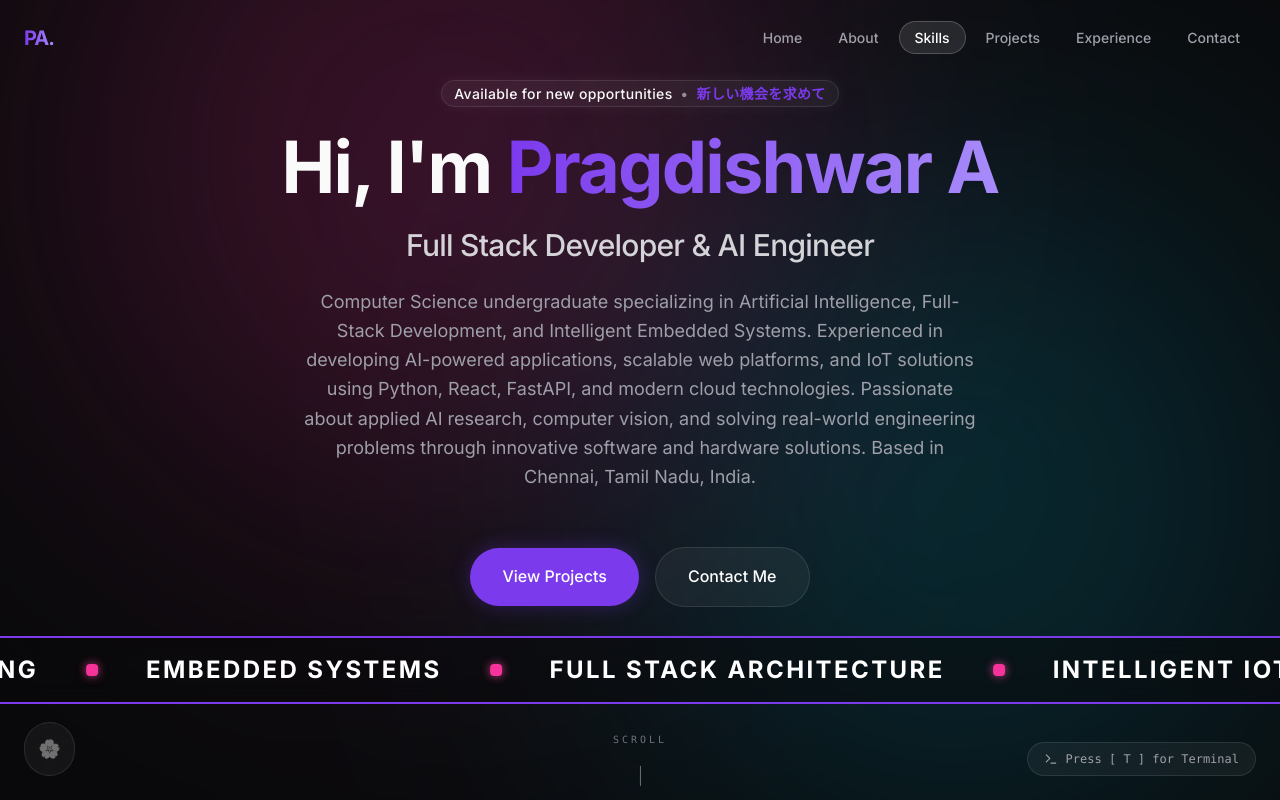
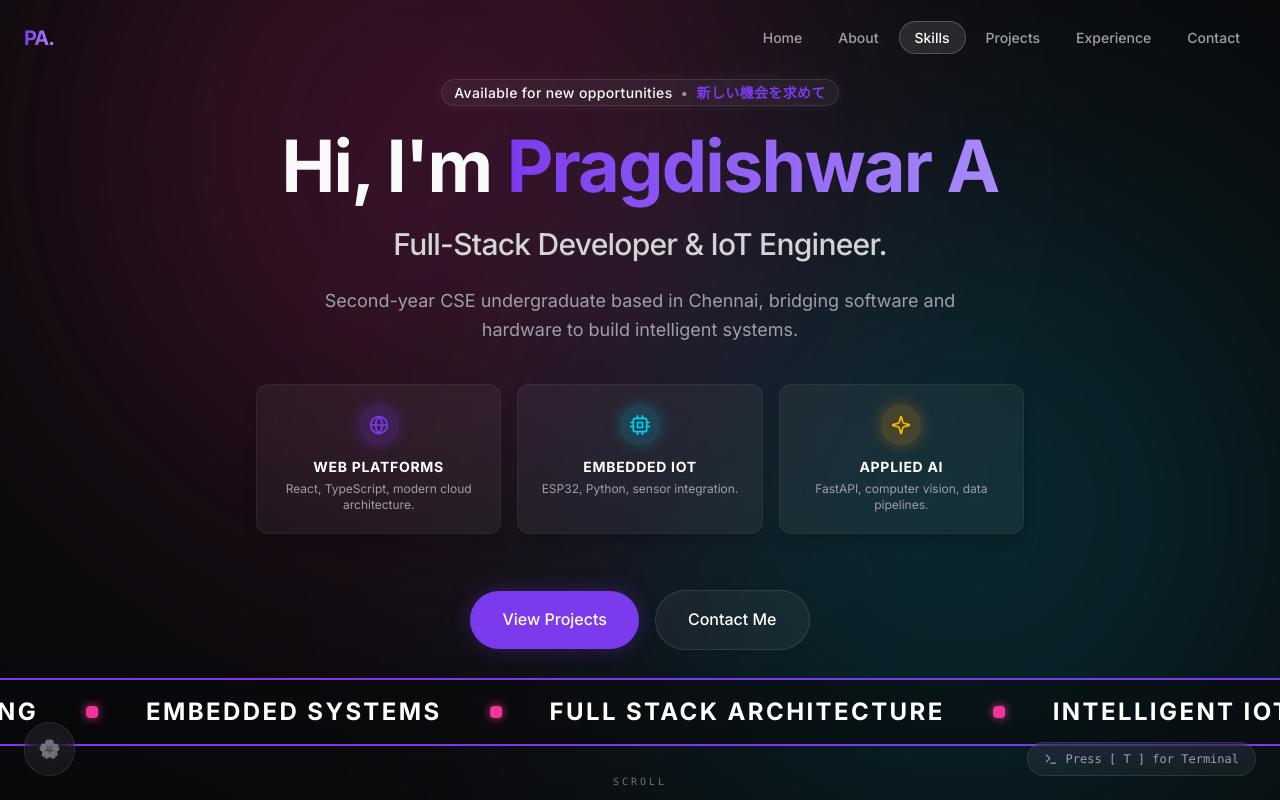
Before and after one commit to Pragdishwar/prag-profile, a Next.js app: page / in a window 1280 px wide. Shown: the top 800 px of the page. Built offline with nearby package versions, Linux system fonts and the light colour scheme.

Commit message:
content: rewrote hero intro text and added 3 skill pillars

```diff
--- a/src/components/sections/Hero.tsx
+++ b/src/components/sections/Hero.tsx
@@ -67,25 +67,46 @@ export default function Hero() {
           </motion.div>
 
           <motion.h1 variants={item} className="text-5xl md:text-7xl font-bold tracking-tight">
-            Hi, I'm <span className="text-gradient">{personalDetails.name}</span>
+            Hi, I'm <span className="text-gradient">Pragdishwar A</span>
           </motion.h1>
 
           <motion.h2 variants={item} className="text-2xl md:text-3xl text-zinc-300 font-medium tracking-tight">
-            {personalDetails.role.split('').map((char, index) => (
-              <motion.span
-                key={index}
-                initial={{ opacity: 0, y: 10 }}
-                animate={{ opacity: 1, y: 0 }}
-                transition={{ delay: 0.5 + index * 0.03, duration: 0.2 }}
-              >
-                {char}
-              </motion.span>
-            ))}
+            Full-Stack Developer & IoT Engineer.
           </motion.h2>
 
           <motion.p variants={item} className="text-lg text-zinc-400 max-w-2xl leading-relaxed">
-            {personalDetails.bio} Based in {personalDetails.location}.
+            Second-year CSE undergraduate based in Chennai, bridging software and hardware to build intelligent systems.
           </motion.p>
+
+          <motion.div variants={item} className="flex flex-col md:flex-row gap-4 mt-4 w-full justify-center text-left md:text-center">
+            <div className="flex flex-col items-center md:items-center text-center gap-3 p-5 glass-card rounded-xl border border-white/5 bg-white/5 hover:bg-white/10 transition-colors flex-1 shadow-lg shadow-black/20">
+              <div className="w-10 h-10 rounded-full bg-primary/20 flex items-center justify-center text-primary shadow-[0_0_15px_rgba(124,58,237,0.3)]">
+                <svg xmlns="http://www.w3.org/2000/svg" width="20" height="20" viewBox="0 0 24 24" fill="none" stroke="currentColor" strokeWidth="2" strokeLinecap="round" strokeLinejoin="round"><circle cx="12" cy="12" r="10"/><path d="M12 2a14.5 14.5 0 0 0 0 20 14.5 14.5 0 0 0 0-20"/><path d="M2 12h20"/></svg>
+              </div>
+              <div>
+                <h3 className="font-bold text-white text-sm uppercase tracking-wider mb-1">Web Platforms</h3>
+                <p className="text-xs text-zinc-400">React, TypeScript, modern cloud architecture.</p>
+              </div>
+            </div>
+            <div className="flex flex-col items-center md:items-center text-center gap-3 p-5 glass-card rounded-xl border border-white/5 bg-white/5 hover:bg-white/10 transition-colors flex-1 shadow-lg shadow-black/20">
+              <div className="w-10 h-10 rounded-full bg-cyan-500/20 flex items-center justify-center text-cyan-400 shadow-[0_0_15px_rgba(6,182,212,0.3)]">
+                <svg xmlns="http://www.w3.org/2000/svg" width="20" height="20" viewBox="0 0 24 24" fill="none" stroke="currentColor" strokeWidth="2" strokeLinecap="round" strokeLinejoin="round"><rect x="4" y="4" width="16" height="16" rx="2" ry="2"/><rect x="9" y="9" width="6" height="6"/><line x1="9" y1="1" x2="9" y2="4"/><line x1="15" y1="1" x2="15" y2="4"/><line x1="9" y1="20" x2="9" y2="23"/><line x1="15" y1="20" x2="15" y2="23"/><line x1="20" y1="9" x2="23" y2="9"/><line x1="20" y1="14" x2="23" y2="14"/><line x1="1" y1="9" x2="4" y2="9"/><line x1="1" y1="14" x2="4" y2="14"/></svg>
+              </div>
+              <div>
+                <h3 className="font-bold text-white text-sm uppercase tracking-wider mb-1">Embedded IoT</h3>
+                <p className="text-xs text-zinc-400">ESP32, Python, sensor integration.</p>
+              </div>
+            </div>
+            <div className="flex flex-col items-center md:items-center text-center gap-3 p-5 glass-card rounded-xl border border-white/5 bg-white/5 hover:bg-white/10 transition-colors flex-1 shadow-lg shadow-black/20">
+              <div className="w-10 h-10 rounded-full bg-amber-500/20 flex items-center justify-center text-amber-400 shadow-[0_0_15px_rgba(245,158,11,0.3)]">
+                <svg xmlns="http://www.w3.org/2000/svg" width="20" height="20" viewBox="0 0 24 24" fill="none" stroke="currentColor" strokeWidth="2" strokeLinecap="round" strokeLinejoin="round"><path d="M9.937 15.5A2 2 0 0 0 8.5 14.063l-6.135-1.582a.5.5 0 0 1 0-.962L8.5 9.936A2 2 0 0 0 9.937 8.5l1.582-6.135a.5.5 0 0 1 .963 0L14.063 8.5A2 2 0 0 0 15.5 9.937l6.135 1.581a.5.5 0 0 1 0 .964L15.5 14.063a2 2 0 0 0-1.437 1.437l-1.582 6.135a.5.5 0 0 1-.963 0z" /></svg>
+              </div>
+              <div>
+                <h3 className="font-bold text-white text-sm uppercase tracking-wider mb-1">Applied AI</h3>
+                <p className="text-xs text-zinc-400">FastAPI, computer vision, data pipelines.</p>
+              </div>
+            </div>
+          </motion.div>
 
           <motion.div variants={item} className="flex flex-wrap items-center justify-center gap-4 mt-8">
             <a
```
